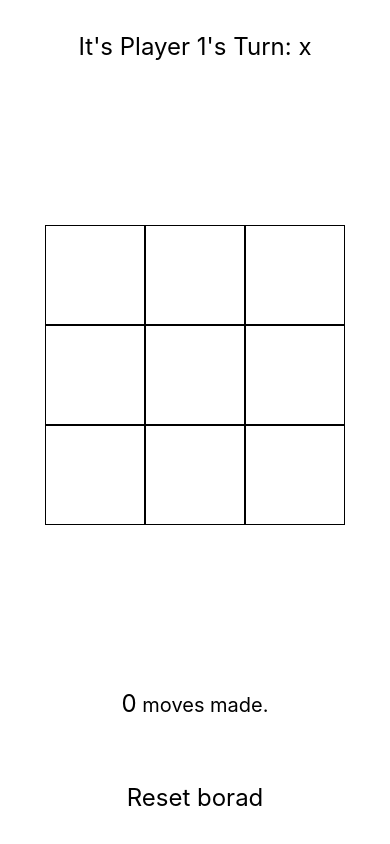
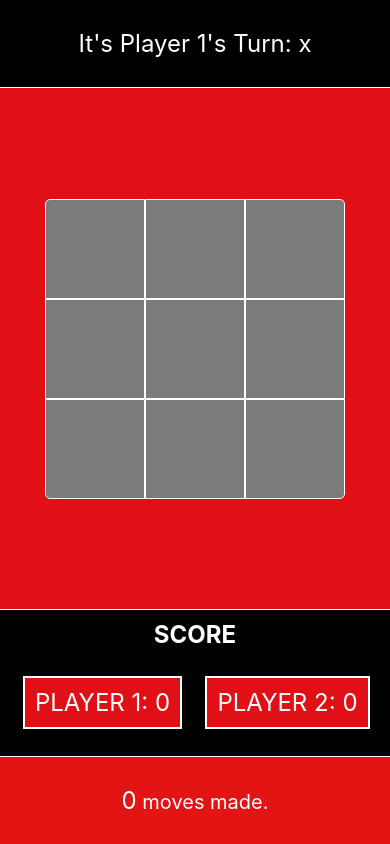
Before and after one commit to MSaeedNajafi/TTT-Redux, a React Native app: screen / in a window 390 px wide. Built offline with nearby package versions, Linux system fonts and the light colour scheme.

Commit message:
adding styles, adding players score and reset score button

```diff
--- a/App.js
+++ b/App.js
@@ -34,8 +34,22 @@ const generateBoard = (mapData, updateBoard) => {
     for (let j = 0; j < row.length; j++) {
       rowContent.push(
         <TouchableOpacity
-          style={styles.cell}
-          key={`mapData[${i}][${j}]`}
+          style={[
+            styles.cell,
+            {
+              backgroundColor: mapData[i][j]
+                ? mapData[i][j] === "x"
+                  ? "#ffdb00"
+                  : "#7e9acf"
+                : "#7b7b7b",
+              borderTopLeftRadius: i === 0 && j === 0 ? 5 : 0,
+              borderTopRightRadius: i === 0 && j === row.length - 1 ? 5 : 0,
+              borderBottomLeftRadius: i === row.length - 1 && j === 0 ? 5 : 0,
+              borderBottomRightRadius:
+                i === row.length - 1 && j === row.length - 1 ? 5 : 0,
+            },
+          ]}
+          key={`cellID[${i}][${j}]`}
           onPress={() => {
             updateBoard(i, j);
           }}
@@ -46,7 +60,7 @@ const generateBoard = (mapData, updateBoard) => {
       );
     }
     board.push(
-      <View style={styles.row} key={`row[${i}]`}>
+      <View style={styles.row} key={`rowID_[${i}]`}>
         {rowContent}
       </View>
     );
@@ -101,6 +115,8 @@ export default function App() {
   const [startSym, stStartSym] = useState(X_Sym);
   const [count, setCount] = useState(0);
   const [winner, setWinner] = useState();
+  const [player1wins, setPlayer1Wins] = useState(0);
+  const [player2wins, setPlayer2Wins] = useState(0);
 
   const nextSym = () => {
     setTurnSym(turnSym === X_Sym ? O_Sym : X_Sym);
@@ -114,22 +130,28 @@ export default function App() {
             flex: 1,
             alignItems: "center",
             justifyContent: "center",
+            backgroundColor: "black",
+            borderBottomColor: "white",
+            borderBottomWidth: 1,
           }}
         >
           {!winner && (
-            <Text style={{ fontSize: 24 }}>
+            <Text style={{ fontSize: 24, color: "white" }}>
               {turnSym === X_Sym
                 ? `It's Player 1's Turn: ${turnSym}`
                 : `It's Player 2's Turn: ${turnSym}`}
             </Text>
           )}
-          {winner && <Text style={{ fontSize: 24 }}>{winner}</Text>}
+          {winner && (
+            <Text style={{ fontSize: 24, color: "white" }}>{winner}</Text>
+          )}
         </View>
         <View
           style={{
             flex: 6,
             alignItems: "center",
             justifyContent: "center",
+            backgroundColor: "#e01016",
           }}
         >
           {generateBoard(gameMap, (i, j) => {
@@ -146,26 +168,36 @@ export default function App() {
             setCount(count + 1);
             const win = getWinner(newMap);
             if (win) {
-              console.log(i, j);
               setWinner(
                 turnSym === X_Sym ? `Player 1 wins.` : `Player 2 wins.`
               );
+              setPlayer1Wins(turnSym === X_Sym ? player1wins + 1 : player1wins);
+              setPlayer2Wins(turnSym === O_Sym ? player2wins + 1 : player2wins);
             }
             if (!win && count === gameMap.length * gameMap.length - 1) {
               setWinner("It's a tie.");
             }
           })}
         </View>
-
         <View
           style={{
-            flex: 1,
+            padding: 10,
             alignItems: "center",
             justifyContent: "center",
+            backgroundColor: "black",
+            borderTopWidth: 1,
+            borderColor: "white",
           }}
         >
-          <Text style={{ fontSize: 20, textAlign: "center" }}>
-            <Text style={{ fontSize: 24 }}>{count}</Text> moves made.
+          <Text
+            style={{
+              fontSize: 24,
+              textTransform: "uppercase",
+              color: "white",
+              fontWeight: "bold",
+            }}
+          >
+            Score
           </Text>
         </View>
         <View
@@ -173,7 +205,74 @@ export default function App() {
             flex: 1,
             alignItems: "center",
             justifyContent: "center",
+            backgroundColor: "black",
             flexDirection: "row",
+            paddingLeft: 10,
+            paddingRight: 10,
+            paddingBottom: 10,
+          }}
+        >
+          <View
+            style={{ flex: 1, alignItems: "center", justifyContent: "center" }}
+          >
+            <Text
+              style={{
+                fontSize: 24,
+                textTransform: "uppercase",
+                backgroundColor: "#e01016",
+                padding: 10,
+                borderColor: "white",
+                borderWidth: 2,
+                // borderRadius: 15,
+                color: "white",
+              }}
+            >
+              Player 1: {player1wins}
+            </Text>
+          </View>
+          <View
+            style={{ flex: 1, alignItems: "center", justifyContent: "center" }}
+          >
+            <Text
+              style={{
+                fontSize: 24,
+                textTransform: "uppercase",
+                backgroundColor: "#e01016",
+                padding: 10,
+                borderColor: "white",
+                borderWidth: 2,
+                color: "white",
+              }}
+            >
+              Player 2: {player2wins}
+            </Text>
+          </View>
+        </View>
+        <View
+          style={{
+            flex: 1,
+            alignItems: "center",
+            justifyContent: "center",
+            backgroundColor: "#e31414",
+            borderTopWidth: 1,
+            borderColor: "white",
+          }}
+        >
+          <Text style={{ fontSize: 20, color: "white", textAlign: "center" }}>
+            <Text style={{ fontSize: 24, color: "white" }}>{count}</Text> moves
+            made.
+          </Text>
+        </View>
+        {winner && (
+          <View
+            style={{
+              flex: 1,
+              alignItems: "center",
+              justifyContent: "center",
+              flexDirection: "row",
+              borderTopWidth: 1,
+              borderColor: "white",
+              backgroundColor: "black",
             }}
           >
             <View
@@ -181,6 +280,9 @@ export default function App() {
                 flex: 1,
                 alignItems: "center",
                 justifyContent: "center",
+                // backgroundColor: "cornsilk",
+                borderRightColor: "white",
+                borderRightWidth: 1,
               }}
             >
               <TouchableOpacity
@@ -202,13 +304,50 @@ export default function App() {
                 <Text
                   style={{
                     fontSize: 24,
+                    textTransform: "uppercase",
+                    color: "white",
                   }}
                 >
                   Reset borad
                 </Text>
               </TouchableOpacity>
             </View>
+            <View
+              style={{
+                flex: 1,
+                backgroundColor: "black",
+                borderLeftColor: "white",
+                borderLeftWidth: 1,
+              }}
+            >
+              <TouchableOpacity
+                onPress={() => {
+                  setGameMap(gameBoard);
+                  setTurnSym(X_Sym);
+                  setCount(0);
+                  setWinner(undefined);
+                  setPlayer1Wins(0);
+                  setPlayer2Wins(0);
+                }}
+                style={{
+                  flex: 1,
+                  alignItems: "center",
+                  justifyContent: "center",
+                }}
+              >
+                <Text
+                  style={{
+                    fontSize: 24,
+                    textTransform: "uppercase",
+                    color: "white",
+                  }}
+                >
+                  reset score
+                </Text>
+              </TouchableOpacity>
             </View>
+          </View>
+        )}
       </SafeAreaView>
     </>
   );
@@ -223,12 +362,12 @@ const styles = StyleSheet.create({
     flexDirection: "row",
   },
   cell: {
-    width: 100,
-    height: 100,
+    width: gameBoard.length === 3 ? 100 : gameBoard.length === 4 ? 75 : 50,
+    height: gameBoard.length === 3 ? 100 : gameBoard.length === 4 ? 75 : 50,
     borderWidth: 1,
     alignItems: "center",
     justifyContent: "center",
-    borderColor: "black",
+    borderColor: "white",
     // margin: 1,
   },
   cellText: {
```
Lines whose indentation alone changed are shown as unchanged.
